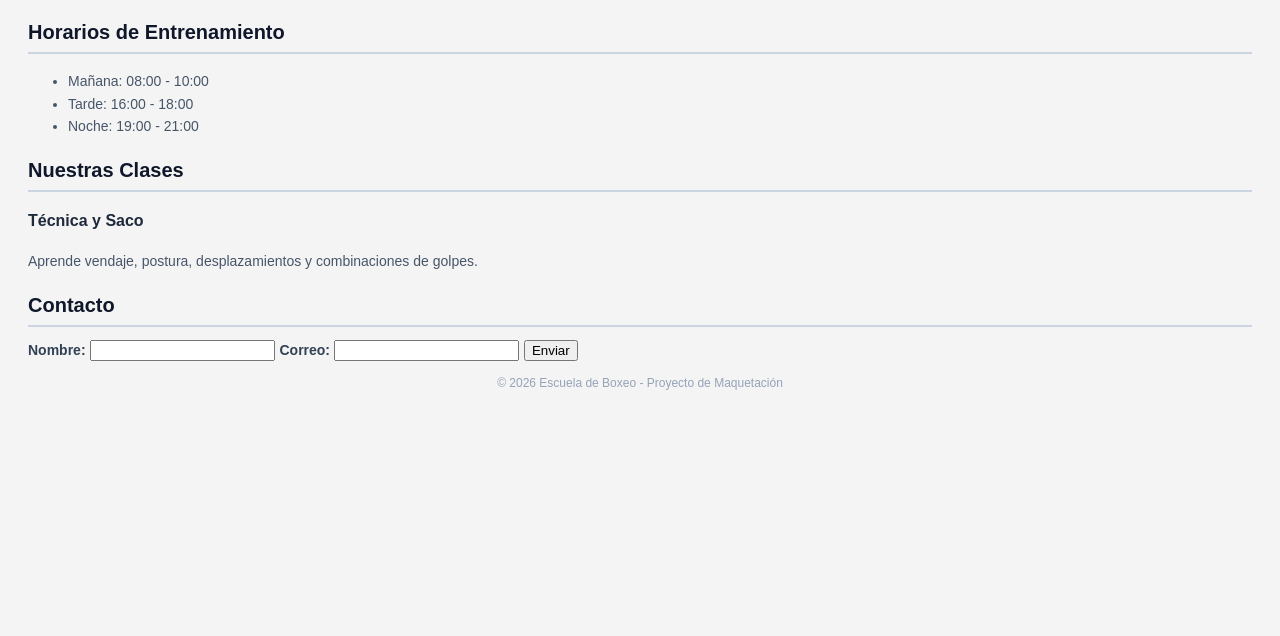
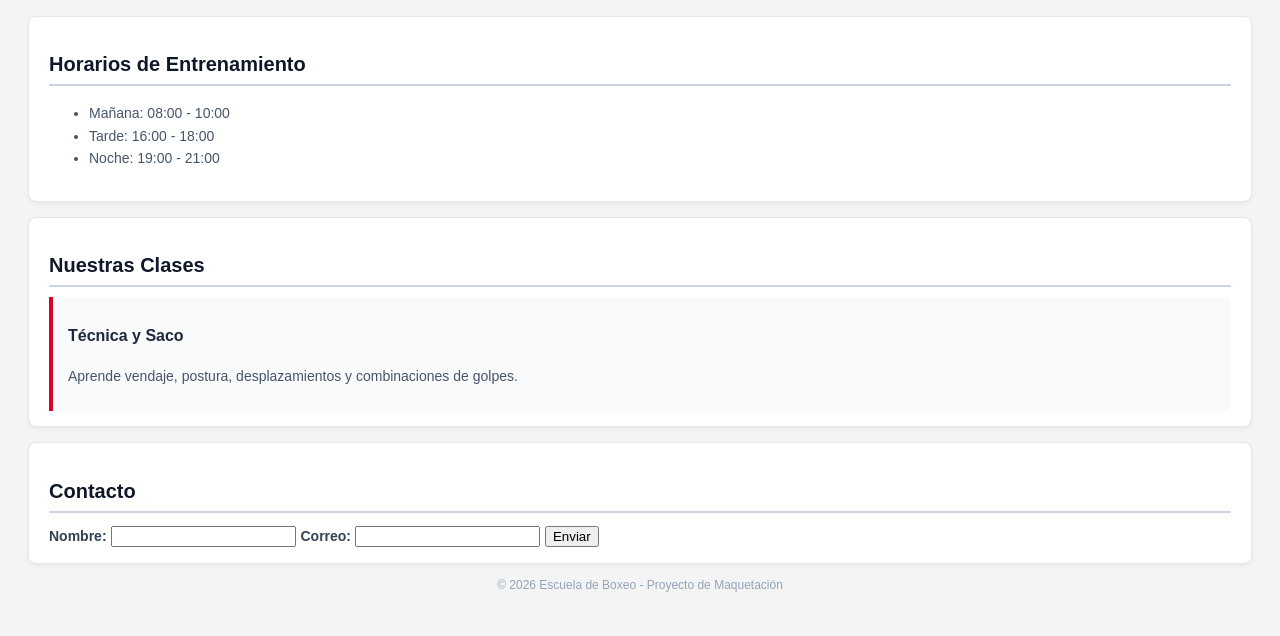
Before and after one commit to jeanvargas-ops/MI-WEB, a PHP site: page / in a window 1280 px wide. Shown: the part 215-851 px from the top of the page. Before the commit the page ends 605 px from the top, so only its background shows below. Run offline with PHP 8.4, Linux system fonts and the light colour scheme.

Commit message:
Tarjetas
Se agrego a la parte del section la apariencia de tarjeta

```diff
--- a/style.css
+++ b/style.css
@@ -68,3 +68,29 @@ footer p {
     color: #94a3b8;
     text-align: center;
 }
+
+
+main {
+    display: flex;
+    flex-direction: column;
+    gap: 15px;
+    margin-top: 15px;
+}
+
+
+section {
+    background-color: #ffffff;
+    border: 1px solid #e2e8f0;
+    border-radius: 8px;
+    padding: 15px 20px;
+    box-shadow: 0 2px 4px rgba(0, 0, 0, 0.05);
+}
+
+
+article {
+    background-color: #f8fafc;
+    border-left: 4px solid #d90429;
+    padding: 10px 15px;
+    border-radius: 0 6px 6px 0;
+    margin-top: 10px;
+}
```
